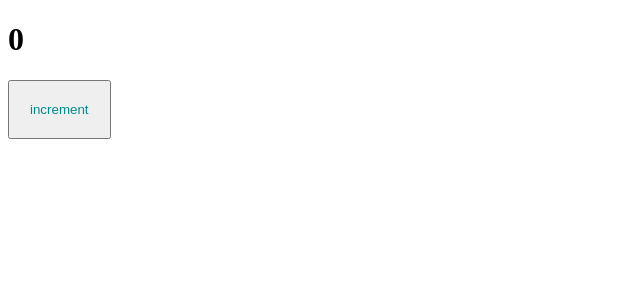
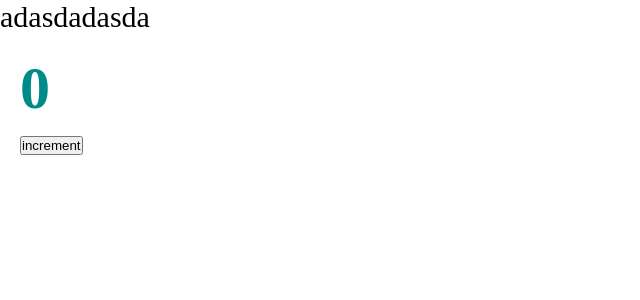
Before and after one commit to meirzhhan/articleReact, a React app: page / in a window 1280 px wide. Shown: the top 300 px of the page, without its empty margins (0-640 px from the left). Built offline with nearby package versions, Linux system fonts and the light colour scheme.

Commit message:
MiniCssExtractPlugin для отделения css от bundle + настр. css модуль(prod-уник. класс, dev - 'путь+файл+класс')

```diff
--- a/package.json
+++ b/package.json
@@ -18,6 +18,7 @@
     "@types/webpack": "^5.28.5",
     "css-loader": "^6.10.0",
     "html-webpack-plugin": "^5.6.0",
+    "mini-css-extract-plugin": "^2.8.1",
     "sass": "^1.71.1",
     "sass-loader": "^14.1.1",
     "style-loader": "^3.3.4",
--- /dev/null
+++ b/src/App.tsx
@@ -0,0 +1,13 @@
+import { Counter } from './components/Counter';
+import './index.scss';
+
+const App = () => {
+  return (
+    <div className="app">
+      adasdadasda
+      <Counter />
+    </div>
+  );
+};
+
+export default App;
--- a/src/components/Counter.scss
+++ b/src/components/Counter.module.scss
@@ -1,4 +1,4 @@
-button {
+.btn {
   padding: 20px;
   color: darkcyan;
 }
--- a/src/components/Counter.tsx
+++ b/src/components/Counter.tsx
@@ -1,5 +1,5 @@
 import { useState } from 'react';
-import './Counter.scss';
+import cl from './Counter.module.scss';
 
 export const Counter = () => {
   const [count, setCount] = useState(0);
@@ -9,7 +9,7 @@
   };
 
   return (
-    <div>
+    <div className={cl.btn}>
       <h1>{count}</h1>
       <button onClick={increment}>increment</button>
     </div>
--- /dev/null
+++ b/src/index.scss
@@ -0,0 +1,9 @@
+* {
+  margin: 0;
+  padding: 0;
+  box-sizing: border-box;
+}
+
+.app {
+  font-size: 30px;
+}
--- a/src/index.tsx
+++ b/src/index.tsx
@@ -1,9 +1,4 @@
 import { render } from 'react-dom';
-import { Counter } from './components/Counter';
+import App from './App';
 
-render(
-  <div>
-    <Counter />
-  </div>,
-  document.getElementById('root'),
-);
+render(<App />, document.getElementById('root'));
```
Also changed, not shown: src/global.d.ts (added, +7 -0 lines), 4 other files (tests, documents, lock files or other folders).
